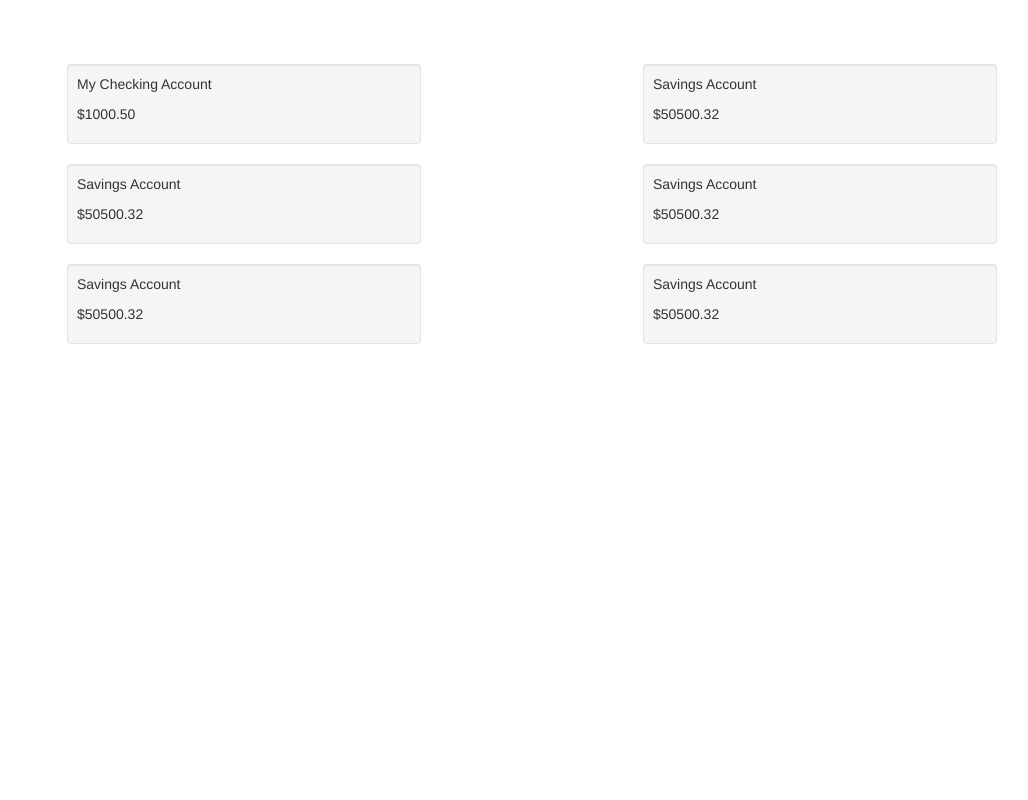
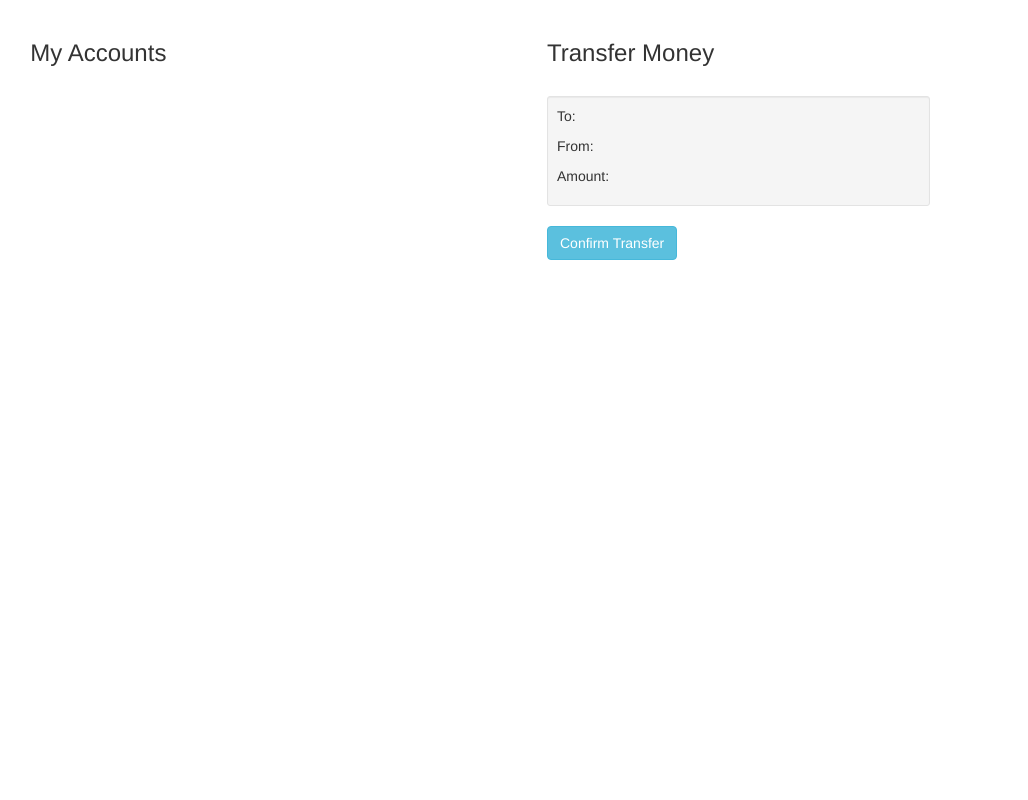
Before and after one commit to nband/hcsproject4, a Flask app: template app/templates/home.html in a window 1280 px wide. Shown: the whole page, without its empty margins (108-1136 px from the left). Run offline with Flask 2, Linux system fonts and the light colour scheme; the template is opened without the code that fills it, so the values that code supplies are empty; some libraries are stand-ins or nearby versions.

Commit message:
updated gitignore, added transfer money section

```diff
--- /dev/null
+++ b/app/static/index.js
@@ -0,0 +1 @@
+alert("mike");
--- a/app/templates/home.html
+++ b/app/templates/home.html
@@ -1,79 +1,65 @@
 <html>
 	<head>
+		<!-- Twitter Bootstrap -->
 		<link rel="stylesheet" href="https://maxcdn.bootstrapcdn.com/bootstrap/3.3.7/css/bootstrap.min.css" integrity="sha384-BVYiiSIFeK1dGmJRAkycuHAHRg32OmUcww7on3RYdg4Va+PmSTsz/K68vbdEjh4u" crossorigin="anonymous">
+
+		<!-- Jquery -->
+		<script src="https://ajax.googleapis.com/ajax/libs/jquery/3.1.0/jquery.min.js"></script>
+
+		<!-- Custom JS -->
+		<script type="text/javascript" src="{{ url_for('static', filename='index.js') }}"></script>
 
 		<title>Capital One Money Transfer</title>
 	</head>
 
-	<body style="padding: 5%;">
+	<body style="padding: 20px;">
 		<div class="container-fluid">
+
+			<!-- Column Titles Row -->
 			<div class="row">
-
 				<div class="col-md-1">&nbsp;</div>
-
 				<div class="col-md-4">
-					<div class="well well-sm">
-						<p>My Checking Account</p>
-						<p>$1000.50</p>
+					<h3>My Accounts</h3>
+					<br>
 				</div>
+				<div class="col-md-1">&nbsp;</div>
+				<div class="col-md-4">
+					<h3>Transfer Money</h3>
+					<br>
 				</div>
-
-		    	<div class="col-md-2">&nbsp;</div>
-
-		    	<div class="col-md-4">
-		    		<div class="well well-sm">
-						<p>Savings Account</p>
-						<p>$50500.32</p>
-					</div>
-		    	</div>
-
-		    	<div class="col-md-1">&nbsp;</div>
-		    </div>
-		    <div class="row">
-
-		    	<div class="col-md-1">&nbsp;</div>
-
-		    	<div class="col-md-4">
-		    		<div class="well well-sm">
-						<p>Savings Account</p>
-						<p>$50500.32</p>
-					</div>
-		    	</div>
-		    	<div class="col-md-2">&nbsp;</div>
-
-		    	<div class="col-md-4">
-		    		<div class="well well-sm">
-						<p>Savings Account</p>
-						<p>$50500.32</p>
-					</div>
-		    	</div>
-
-		    	<div class="col-md-1">&nbsp;</div>
-
 			</div>
 
 				<div class="row">
 					<div class="col-md-1">&nbsp;</div>
 
+					<!-- Accounts List Column -->
 					<div class="col-md-4">
-		    		<div class="well well-sm">
-						<p>Savings Account</p>
-						<p>$50500.32</p>
+						{% for account in accounts %}
+							<div class="row">
+								<div class="well well-sm" id="{{ account._id }}">
+									<p style="font-size: 20px;">{{ account.nickname }}</p>
+									<p style="font-size: 40px;">{{ format_price(account.balance) }}</p>
 								</div>
 							</div>
-
-		    	<div class="col-md-2">&nbsp;</div>
-
-		    	<div class="col-md-4">
-		    		<div class="well well-sm">
-						<p>Savings Account</p>
-						<p>$50500.32</p>
-					</div>
+						{% endfor %}
 			    	</div>
 
 					<div class="col-md-1">&nbsp;</div>
 
+					<!-- Money Transfer Column -->
+					<div class="col-md-4">
+						<div class="well well-sm">
+							<p>To: <span id="transferToAccount"></span></p>
+							<p>From: <span id="transferFromAccount"></span></p>
+							<p>Amount: <span id="transferAmount"></span></p>
 						</div>
+
+						<button class="btn btn-info">Confirm Transfer</button>
+
+					</div>
+				</div>
+
+
     	</div>
 	</body>
 </html>
--- /dev/null
+++ b/app/utils.py
@@ -0,0 +1,2 @@
+def format_price(amount):
+	return '${:,.2f}'.format(amount)
```
Also changed, not shown: app/views.py (+10 -6 lines), 1 other file. Lines whose indentation alone changed are shown as unchanged.
